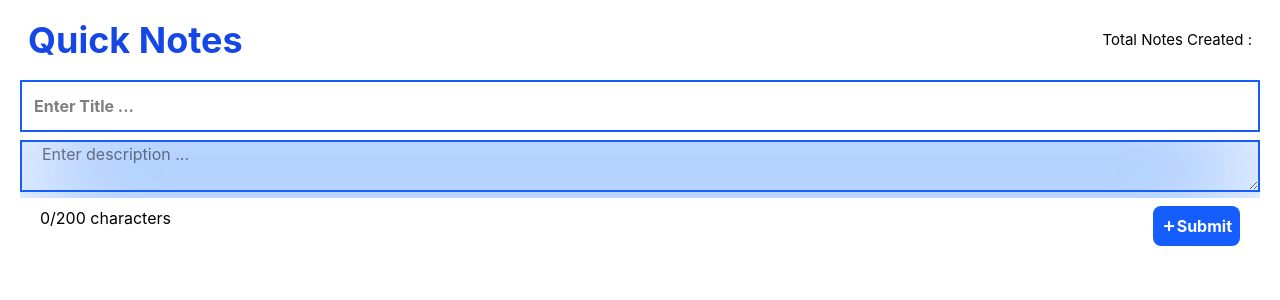
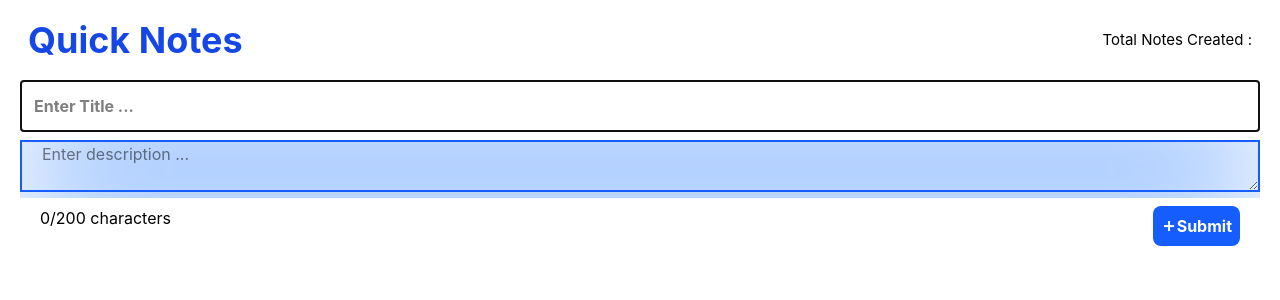
Before and after one commit to loedex/react-learning-playground, a React (Vite) app in the folder 16-quick-notes-project/: page / in a window 1280 px wide. Shown: the top 300 px of the page. Built offline with nearby package versions, Linux system fonts and the light colour scheme.

Commit message:
feat: enhance NoteTitle component to focus input on prop change

```diff
--- a/16-quick-notes-project/src/components/NoteTitle.jsx
+++ b/16-quick-notes-project/src/components/NoteTitle.jsx
@@ -1,9 +1,15 @@
 import React from "react";
+import { useRef , useEffect } from "react";
 
-const NoteTitle = ({ noteTitle, setNoteTitle }) => {
+const NoteTitle = ({ noteTitle, setNoteTitle, focusTrigger }) => {
+  const titleRef = useRef(null);
+  useEffect(()=>{
+    titleRef.current.focus();
+  },[focusTrigger])
   return (
     <div className="w-full ">
       <input
+        ref={titleRef}
         type="text"
         value={noteTitle}
         onChange={e=> setNoteTitle(e.target.value)}
@@ -12,6 +18,7 @@ const NoteTitle = ({ noteTitle, setNoteTitle }) => {
       />
     </div>
   );
+
 };
 
 export default NoteTitle;
```
